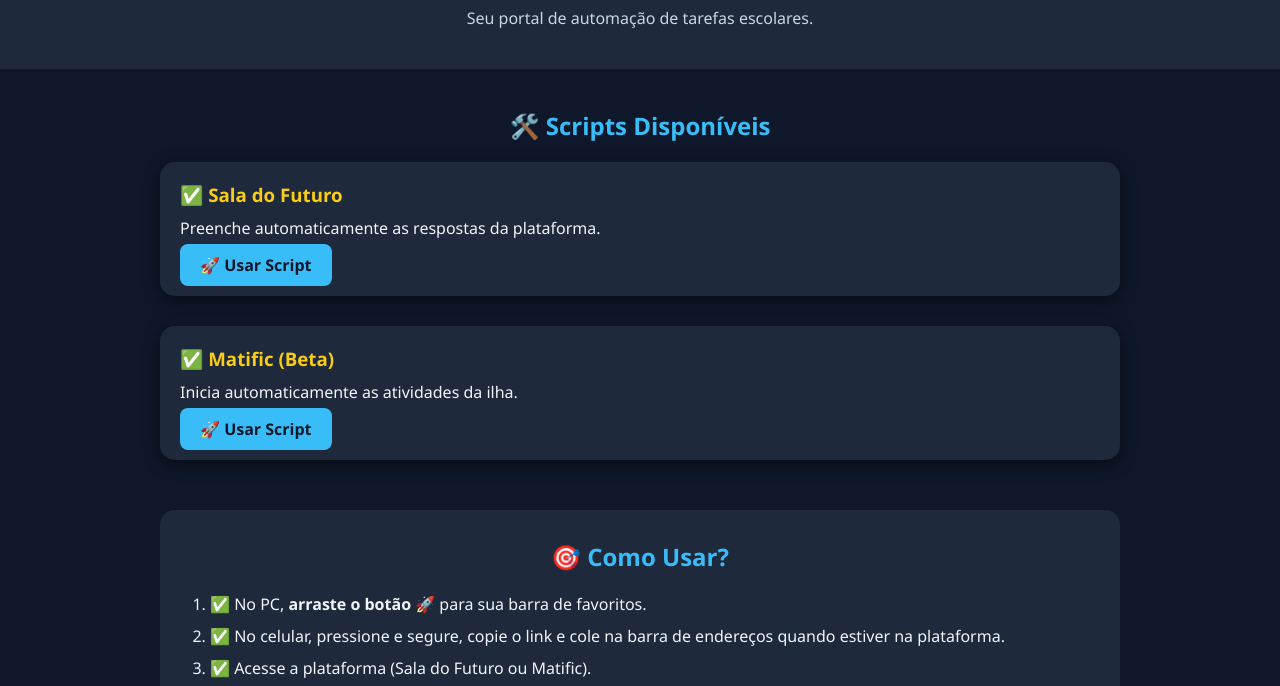
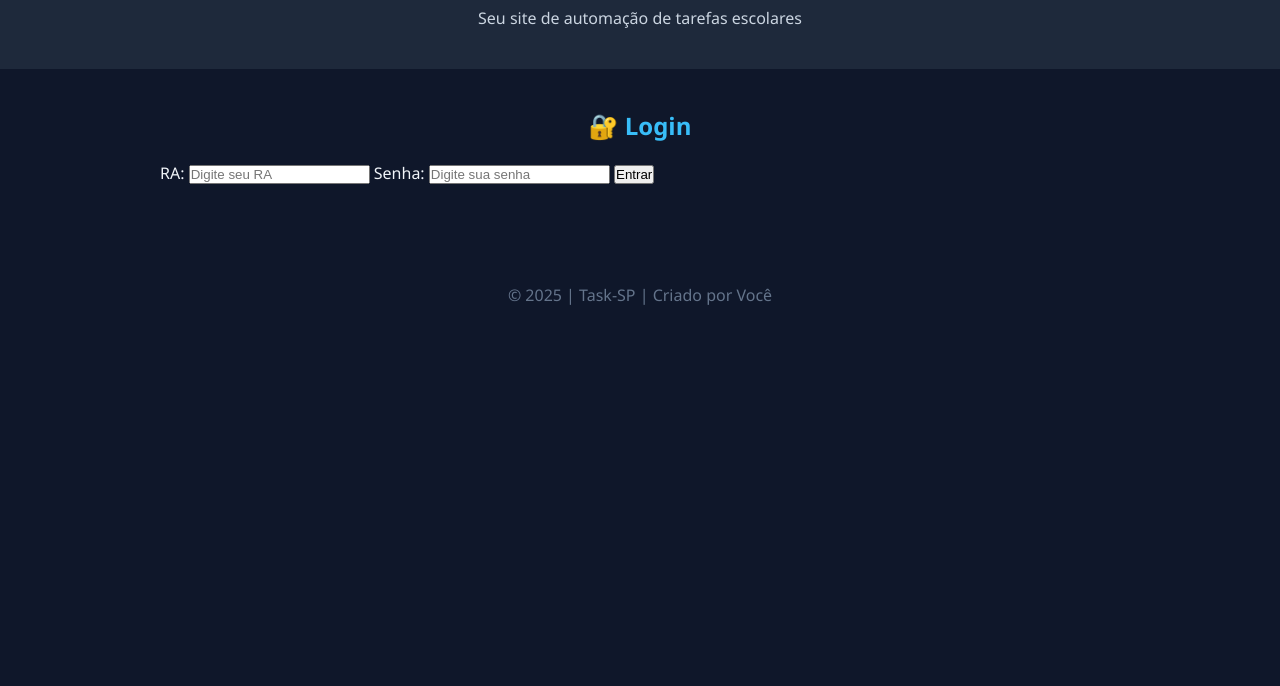
Before and after one commit to Henriqvx8/Task-SP, a plain HTML site: page index.html in a window 1280 px wide. Shown: the part 108-794 px from the top of the page. Drawn offline with Linux system fonts and the light colour scheme.

Commit message:
Update index.html

```diff
--- a/index.html
+++ b/index.html
@@ -3,49 +3,52 @@
 <head>
     <meta charset="UTF-8">
     <meta name="viewport" content="width=device-width, initial-scale=1.0">
-    <title>Task-SP 🚀 | Scripts Escolares</title>
+    <title>Task-SP | Automação Escolar</title>
     <link rel="stylesheet" href="style.css">
 </head>
 <body>
+
     <header>
         <h1>Task-SP 🚀</h1>
-        <p>Seu portal de automação de tarefas escolares.</p>
+        <p>Seu site de automação de tarefas escolares</p>
     </header>
 
     <main>
-        <section class="scripts">
-            <h2>🛠️ Scripts Disponíveis</h2>
-
-            <div class="card">
-                <h3>✅ Sala do Futuro</h3>
-                <p>Preenche automaticamente as respostas da plataforma.</p>
-                <a class="button" href="javascript:(function(){alert('🚀 Task-SP iniciado! Aguarde...');const inputs=document.querySelectorAll('input, textarea, select');inputs.forEach(input=>{if(input.type==='text'||input.tagName==='TEXTAREA'){input.value='Resposta automática';}if(input.type==='radio'||input.type==='checkbox'){input.checked=true;}if(input.tagName==='SELECT'){input.selectedIndex=1;}});alert('✅ Tarefa preenchida com sucesso!');})();">
-                    🚀 Usar Script
-                </a>
-            </div>
-
-            <div class="card">
-                <h3>✅ Matific (Beta)</h3>
-                <p>Inicia automaticamente as atividades da ilha.</p>
-                <a class="button" href="javascript:(function(){alert('🚀 Matific iniciado!');const botoes=[...document.querySelectorAll('button')];botoes.forEach(btn=>{if(btn.innerText.includes('Iniciar')||btn.innerText.includes('Responder')||btn.innerText.includes('Próximo')){btn.click();}});alert('✅ Matific executado!');})();">
-                    🚀 Usar Script
-                </a>
-            </div>
+        <!-- Área de Login -->
+        <section class="login">
+            <h2>🔐 Login</h2>
+            <label>RA:</label>
+            <input type="text" id="ra" placeholder="Digite seu RA">
+            <label>Senha:</label>
+            <input type="password" id="senha" placeholder="Digite sua senha">
+            <button onclick="fazerLogin()">Entrar</button>
+            <p id="loginStatus"></p>
         </section>
 
-        <section class="tutorial">
-            <h2>🎯 Como Usar?</h2>
-            <ol>
-                <li>✅ No PC, <strong>arraste o botão 🚀</strong> para sua barra de favoritos.</li>
-                <li>✅ No celular, pressione e segure, copie o link e cole na barra de endereços quando estiver na plataforma.</li>
-                <li>✅ Acesse a plataforma (Sala do Futuro ou Matific).</li>
-                <li>✅ Clique no favorito e pronto, ele faz tudo!</li>
-            </ol>
+        <!-- Área de Tarefas -->
+        <section class="tarefas" style="display: none;">
+            <h2>📝 Escolher Atividade</h2>
+
+            <label>Selecione a atividade:</label>
+            <select id="atividade">
+                <option>Atividade 1 - Matemática</option>
+                <option>Atividade 2 - Português</option>
+                <option>Atividade 3 - Ciências</option>
+                <option>Atividade 4 - História</option>
+            </select>
+
+            <label>Tempo (em minutos):</label>
+            <input type="number" id="tempo" min="1" value="5">
+
+            <button onclick="executarTarefa()">Iniciar Atividade</button>
+            <p id="statusExecucao"></p>
         </section>
     </main>
 
     <footer>
-        <p>© 2025 | Task-SP | Feito por Você 😎</p>
+        <p>© 2025 | Task-SP | Criado por Você</p>
     </footer>
+
+<script src="script.js"></script>
 </body>
 </html>
```
